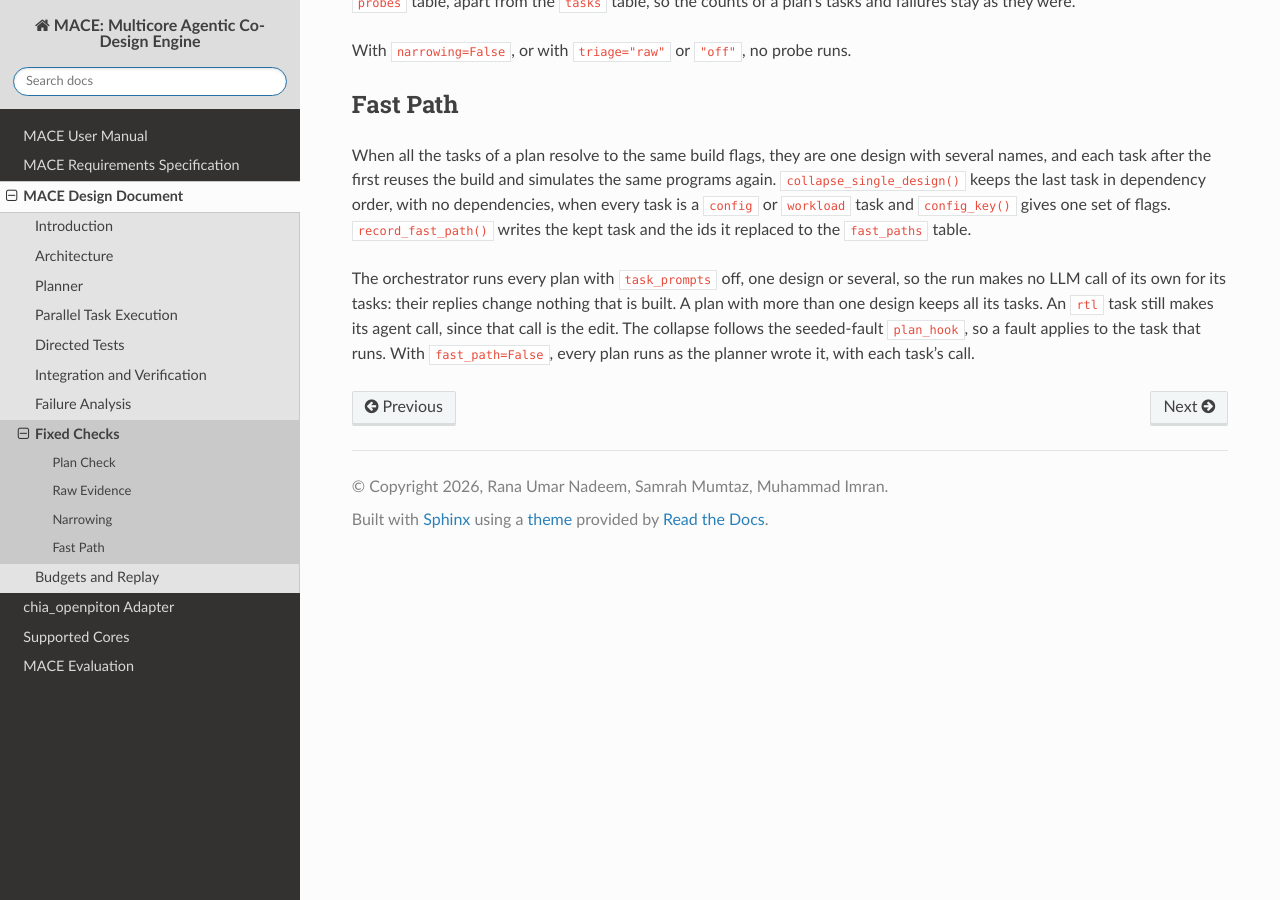
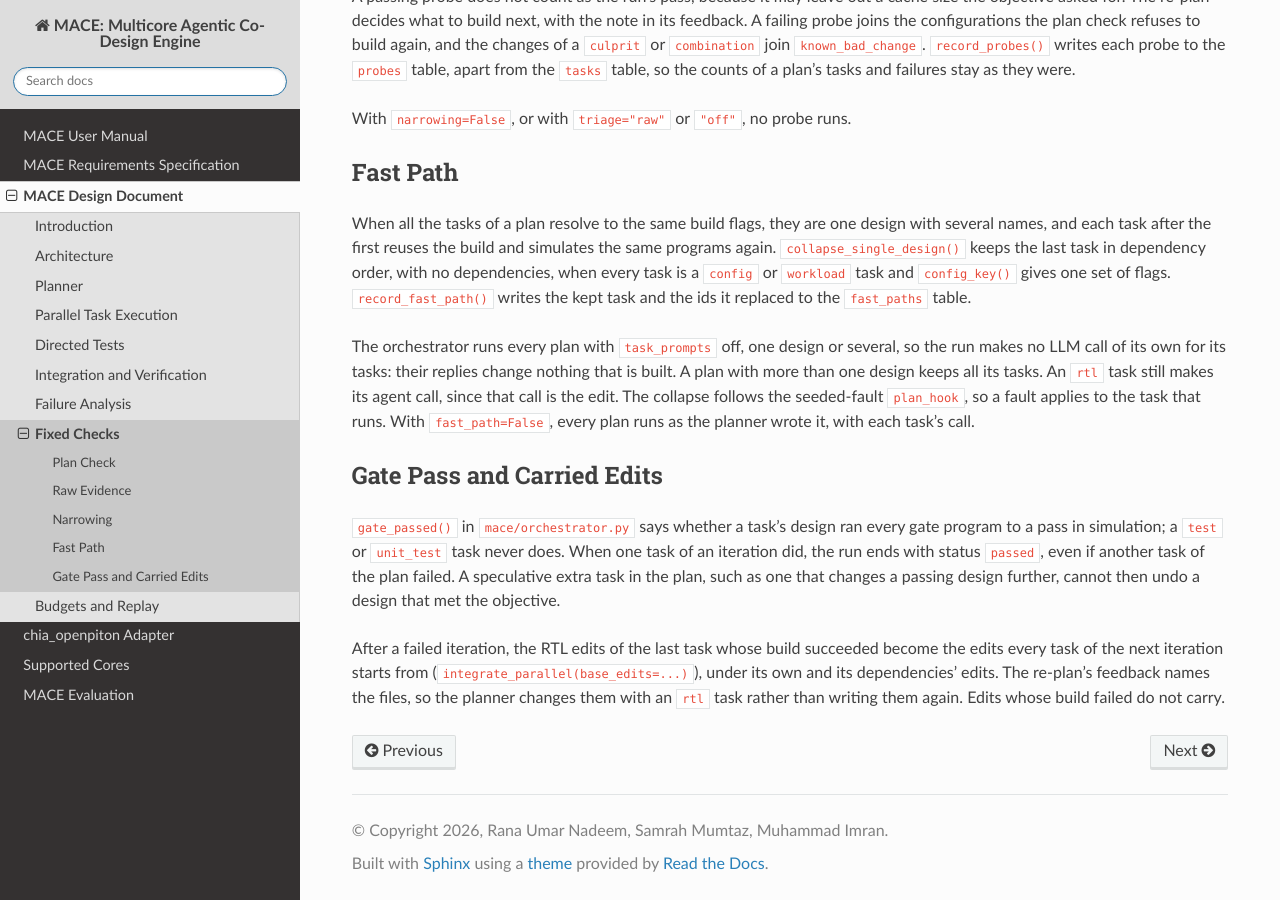
Before and after one commit to ranaumarnadeem/MACE, a Sphinx documentation site: the page built from docs/03_mace_design/fixed_checks.md, in a window 1280 px wide and 900 px high, scrolled down 2847 px. Built offline with Sphinx 7.4.7 and the Read the Docs theme 3.1.0, drawn with Linux system fonts in a browser that asks for light colours; some of the changed text lies outside the part shown.

Commit message:
docs: gate pass and carried edits

```diff
--- a/docs/03_mace_design/fixed_checks.md
+++ b/docs/03_mace_design/fixed_checks.md
@@ -11,6 +11,8 @@ Each is a `LoopOptions` field that is on by default, and an ablation method turn
 | Raw evidence | `raw_evidence` | `mace/triage.py` | Gives the re-plan the build's own report beside the diagnosis |
 | Narrowing | `narrowing` | `mace/narrowing.py` | Rebuilds a failed task with its changes undone to find which one breaks it |
 | Fast path | `fast_path` | `mace/fast_path.py` | Runs every plan without the per-task LLM calls, and a plan that builds one design as a single task |
+| Gate pass ends the run | `gate_pass_ends_run` | `mace/orchestrator.py` | Passes the run once one task ran every gate program to a pass, whatever the plan's other tasks did |
+| Carried edits | `carry_edits` | `mace/orchestrator.py` | Starts the next iteration's tasks from the RTL edits of the last task that built, and tells the planner so |
 
 ## Plan Check
 
@@ -118,3 +120,13 @@ A plan with more than one design keeps all its tasks.
 An `rtl` task still makes its agent call, since that call is the edit.
 The collapse follows the seeded-fault `plan_hook`, so a fault applies to the task that runs.
 With `fast_path=False`, every plan runs as the planner wrote it, with each task's call.
+
+## Gate Pass and Carried Edits
+
+`gate_passed()` in `mace/orchestrator.py` says whether a task's design ran every gate program to a pass in simulation; a `test` or `unit_test` task never does.
+When one task of an iteration did, the run ends with status `passed`, even if another task of the plan failed.
+A speculative extra task in the plan, such as one that changes a passing design further, cannot then undo a design that met the objective.
+
+After a failed iteration, the RTL edits of the last task whose build succeeded become the edits every task of the next iteration starts from (`integrate_parallel(base_edits=...)`), under its own and its dependencies' edits.
+The re-plan's feedback names the files, so the planner changes them with an `rtl` task rather than writing them again.
+Edits whose build failed do not carry.
```
Also changed, not shown: other parts of docs/03_mace_design/fixed_checks.md (+1 -1 lines), docs/03_mace_design/architecture.md (+2 -0 lines).
